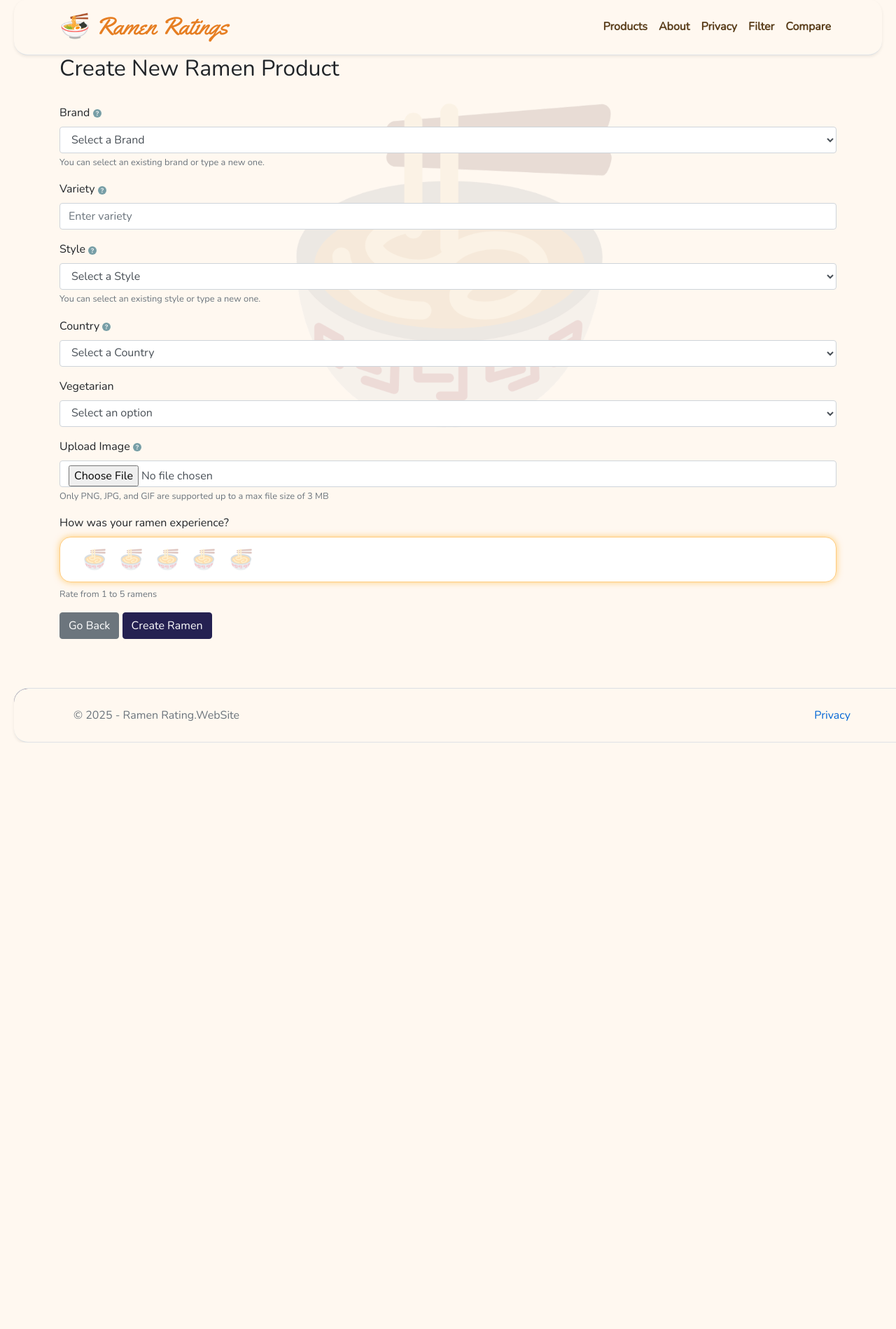
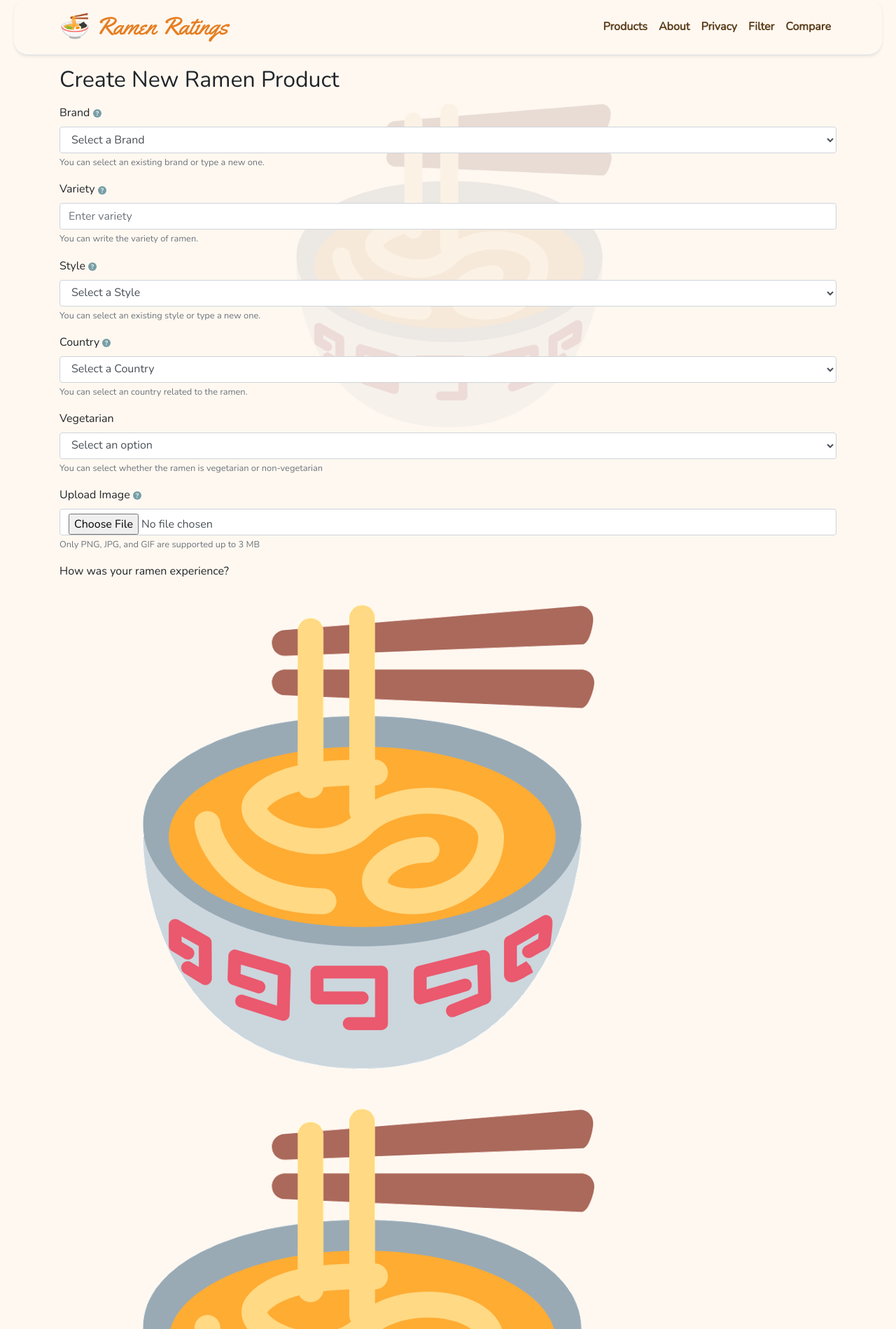
Before and after one commit to Tejalpatel2099/TheDarkKnights, an ASP.NET Core app: page /Product/Create in a window 1280 px wide. Shown: the part 21-1920 px from the top of the page at 70% size. Before the commit the page ends 1082 px from the top, so only its background shows below. Run offline with ASP.NET Core 8, Linux system fonts and the light colour scheme; some libraries are stand-ins or nearby versions.

Commit message:
Improved UI of Create.cshtml

```diff
--- a/src/Pages/Product/Create.cshtml
+++ b/src/Pages/Product/Create.cshtml
@@ -4,19 +4,20 @@
     ViewData["Title"] = "Create New Ramen";
 }
 
-<h2>Create New Ramen Product</h2>
+<h2 class="create-heading my-3">Create New Ramen Product</h2>
 
 <div class="row my-3">
     <div class="col-md-12">
-        <form method="post" enctype="multipart/form-data">
+        <form method="post" enctype="multipart/form-data" class="create-form-wrapper">
             @Html.ValidationSummary(true, "", new { @class = "text-danger" })
+
             <!-- Select from list of existing brands, with option to enter a new Brand -->
-    <div class="form-group my-3">
-        <label for="Brand">Brand
-            <!-- Brand tooltip -->
+            <div class="form-group create-form-group">
+                <label for="Brand">
+                    Brand
                     @await Html.PartialAsync("_InfoTooltip", "The company or manufacturer that created the ramen.")
                 </label>
-        <select class="form-control" id="Brand" name="Brand" required>
+                <select class="form-control create-input" id="Brand" name="Brand" required>
                     <option value="">Select a Brand</option>
                     @foreach (var brand in Model.ExistingBrands.Distinct())
                     {
@@ -25,31 +26,32 @@
                     <option value="Other">Other</option>
                 </select>
                 <small class="form-text text-muted">You can select an existing brand or type a new one.</small>
-        <!-- If Other is selected, enter a new brand -->
-        <div class="form-group" id="newBrandGroup" style="display:none;">
+
+                <div class="form-group create-form-group" id="newBrandGroup" style="display:none;">
                     <label for="NewBrand">Other Brand</label>
-            <input type="text" class="form-control" id="NewBrand" name="NewBrand" placeholder="Enter a new brand" />
+                    <input type="text" class="form-control create-input" id="NewBrand" name="NewBrand" placeholder="Enter a new brand" />
                 </div>
                 <div id="brand-error" class="text-danger mt-1" style="display: none;"></div>
             </div>
 
             <!-- Input Variety -->
-    <div class="form-group">
-        <label for="Variety">Variety
-            <!-- Variety tooltip -->
+            <div class="form-group create-form-group">
+                <label for="Variety">
+                    Variety
                     @await Html.PartialAsync("_InfoTooltip", "The specific flavor, type, or version of ramen product.")
                 </label>
-        <input asp-for="Variety" class="form-control" placeholder="Enter variety" />
+                <input asp-for="Variety" class="form-control create-input" placeholder="Enter variety" />
+                <small class="form-text text-muted">You can write the variety of ramen.</small>
                 <span asp-validation-for="Variety" class="text-danger"></span>
             </div>
 
-    <!-- Select from list of existing styles, with option to enter new style -->
-    <div class="form-group">
-        <label for="Style">Style
-            <!-- Style tooltip -->
+            <!-- Select from list of existing styles -->
+            <div class="form-group create-form-group">
+                <label for="Style">
+                    Style
                     @await Html.PartialAsync("_InfoTooltip", "The form or packaging of the ramen.")
                 </label>
-        <select class="form-control" id="Style" name="Style" required>
+                <select class="form-control create-input" id="Style" name="Style" required>
                     <option value="">Select a Style</option>
                     @foreach (var style in Model.ExistingStyles.Distinct())
                     {
@@ -58,279 +60,91 @@
                     <option value="Other">Other</option>
                 </select>
                 <small class="form-text text-muted">You can select an existing style or type a new one.</small>
-        <!-- If Other is selected, enter a new style -->
-        <div class="form-group" id="newStyleGroup" style="display:none;">
+                <div class="form-group create-form-group" id="newStyleGroup" style="display:none;">
                     <label for="NewStyle">Other Style</label>
-            <input type="text" class="form-control" id="NewStyle" name="NewStyle" placeholder="Enter a new style" />
+                    <input type="text" class="form-control create-input" id="NewStyle" name="NewStyle" placeholder="Enter a new style" />
                 </div>
                 <div id="style-error" class="text-danger mt-1" style="display: none;"></div>
             </div>
 
-    <!-- Select from list of Countries -->
-    <div class="form-group">
-        <label for="Country">Country
-            <!-- Country tooltip -->
+            <!-- Country Selection -->
+            <div class="form-group create-form-group">
+                <label for="Country">
+                    Country
                     @await Html.PartialAsync("_InfoTooltip", "The country where the ramen was sold.")
                 </label>
-        <select class="form-control" id="Country" name="Country" required>
-            <option value="">Select a Country </option>
+                <select class="form-control create-input" id="Country" name="Country" required>
+                    <option value="">Select a Country</option>
                     @foreach (var country in Model.Countries.Distinct())
                     {
                         <option value="@country">@country</option>
                     }
                 </select>
+                <small class="form-text text-muted">You can select an country related to the ramen.</small>
                 <span asp-validation-for="Country" class="text-danger"></span>
             </div>
 
-    <!-- Select Vegetarian Option -->
-    <div class="form-group">
+            <!-- Vegetarian Option -->
+            <div class="form-group create-form-group">
                 <label for="Vegetarian">Vegetarian</label>
-        <select class="form-control" id="Vegetarian" name="NewProduct.Vegetarian" required>
+                <select class="form-control create-input" id="Vegetarian" name="NewProduct.Vegetarian" required>
                     <option value="">Select an option</option>
                     @foreach (var option in Model.VegetarianOptions)
                     {
                         <option value="@option">@option</option>
                     }
                 </select>
+                <small class="form-text text-muted">You can select whether the ramen is vegetarian or non-vegetarian</small>
                 <span asp-validation-for="NewProduct.Vegetarian" class="text-danger"></span>
             </div>
 
-
-    <!-- Upload an image -->
-    <div class="form-group">
-        <label for="Image">Upload Image
-            <!-- Image tooltip -->
+            <!-- Upload Image -->
+            <div class="form-group create-form-group">
+                <label for="Image">
+                    Upload Image
                     @await Html.PartialAsync("_InfoTooltip", "A photo of the ramen packaging.")
                 </label>
-        <input type="file" class="form-control" id="Image" name="Image" accept="image/*" required>
+                <input type="file" class="form-control create-input" id="Image" name="Image" accept="image/*" required>
                 <div id="image-error" class="text-danger mt-1" style="display: none;"></div>
-        <small class="form-text text-muted mt-1">Only PNG, JPG, and GIF are supported up to a max file size of 3 MB</small>
+                <small class="form-text text-muted mt-1">Only PNG, JPG, and GIF are supported up to 3 MB</small>
             </div>
 
-
-    <!-- Input a rating using image of ramen -->
-    <div class="form-group">
+            <!-- Rating Input -->
+            <div class="form-group create-form-group">
                 <label for="ramen-rating">How was your ramen experience?</label>
-
-        <div class="ramen-rating-box d-flex align-items-center">
+                <div class="create-rating-box d-flex align-items-center">
                     <div id="ramen-rating">
                         @for (int i = 1; i <= 5; i++)
                         {
                             <img src="/images/ramenpic.png"
-                         class="ramen-icon"
+                                 class="create-ramen-icon"
                                  data-value="@i"
                                  onclick="setRating(@i)"
                                  onmouseover="highlightRamen(@i)"
                                  onmouseout="resetRamen()" />
                         }
                     </div>
-            <div id="reaction-text" class="text-muted rating-reaction ml-3"></div>
+                    <div id="reaction-text" class="text-muted create-rating-reaction ml-3"></div>
                 </div>
-
                 <small class="form-text text-muted mt-2">Rate from 1 to 5 ramens</small>
-
                 <input type="hidden" name="Rating" id="Rating" value="0" required />
             </div>
 
-    <!-- Go Back Button -->
-    <button type="button" class="btn btn-secondary" onclick="goBack()">Go Back</button>
-    <!-- Save/submit the new product -->
-    <button type="submit" class="btn btn-primary">Create Ramen</button>
+            <!-- Buttons -->
+            <button type="button" class="btn btn-secondary create-btn" onclick="goBack()">Go Back</button>
+            <button type="submit" class="btn btn-primary create-btn">Create Ramen</button>
             <div class="mb-5"></div>
-
         </form>
     </div>
 </div>
 
-
-<!-- Script for showing or hiding the input fields for new brand or new style -->
 @section Scripts
 {
+    <!-- Script to go back on the last page -->
     <script>
         function goBack() {
             window.history.back();
         }
     </script>
-
     <partial name="_ValidationScriptsPartial" />
-    <script>
-        // Show Brand error message and style error message
-        window.onload = function ()
-        {
 }
-        // Script for showing a new Brand text field when 'Other' is selected
-        document.getElementById('Brand').addEventListener('change', function ()
-        {
-            var newBrandGroup = document.getElementById('newBrandGroup');
-            var errorDiv = document.getElementById("brand-error");
-            if(this.value === "Other")
-            {
-                newBrandGroup.style.display = "block";
-                errorDiv.style.display = "none";
-            }
-            if((this.value == "Other") == false)
-            {
-                newBrandGroup.style.display = "none";
-            }
-        });
-        // Script for showing a new Style text field when 'Other' is selected
-        document.getElementById('Style').addEventListener('change', function ()
-        {
-            var newStyleGroup = document.getElementById('newStyleGroup');
-            var errorDiv = document.getElementById("style-error");
-            if(this.value === "Other")
-            {
-                newStyleGroup.style.display = "block";
-                errorDiv.style.display = "none";
-            }
-            if((this.value == "Other") == false)
-            {
-                newStyleGroup.style.display = "none";
-            }
-        });
-
-
-        document.querySelector("form").addEventListener("submit", function (e)
-        {
-            const brandSelect = document.getElementById("Brand");
-            const styleSelect = document.getElementById("Style");
-            const newBrandInput = document.getElementById("NewBrand");
-            const newStyleInput = document.getElementById("NewStyle");
-            const varietyInput = document.getElementById("Variety");
-            const imageInput = document.getElementById("Image");
-
-            const brandErrorDiv = document.getElementById("brand-error");
-            const styleErrorDiv = document.getElementById("style-error");
-            const imageErrorDiv = document.getElementById("image-error");
-
-            const maxLen = 20;
-            let isValid = true;
-
-            // Reset error messages
-            brandErrorDiv.style.display = "none";
-            styleErrorDiv.style.display = "none";
-            imageErrorDiv.style.display = "none";
-
-            // Lowercase existing entries
-            const existingBrands = [ @foreach (var brand in Model.ExistingBrands.Distinct())
-            {
-                @: "@brand".toLowerCase(),
-            }];
-
-            const existingStyles = [ @foreach (var style in Model.ExistingStyles.Distinct())
-            {
-                @: "@style".toLowerCase(),
-            }];
-
-            // Validate Other Brand
-            if (brandSelect.value === "Other")
-            {
-                const brandVal = newBrandInput.value.trim();
-                if (brandVal.length > maxLen)
-                {
-                    brandErrorDiv.innerText = "Other Brand must be 20 characters or fewer.";
-                    brandErrorDiv.style.display = "block";
-                    isValid = false;
-                } else if (existingBrands.includes(brandVal.toLowerCase()))
-                {
-                    brandErrorDiv.innerText = "This brand already exists. Please select it from the dropdown.";
-                    brandErrorDiv.style.display = "block";
-                    isValid = false;
-                }
-            }
-
-            // Validate Variety
-            const varietyVal = varietyInput.value.trim();
-            if (varietyVal.length > maxLen)
-            {
-                const varietyError = document.querySelector("span[data-valmsg-for='Variety']");
-                if (varietyError)
-                {
-                    varietyError.innerText = "Variety must be 20 characters or fewer.";
-                }
-                isValid = false;
-            }
-
-            //  Validate Other Style
-            if (styleSelect.value === "Other")
-            {
-                const styleVal = newStyleInput.value.trim();
-                if (styleVal.length > maxLen)
-                {
-                    styleErrorDiv.innerText = "Other Style must be 20 characters or fewer.";
-                    styleErrorDiv.style.display = "block";
-                    isValid = false;
-                } else if (existingStyles.includes(styleVal.toLowerCase())) {
-                    styleErrorDiv.innerText = "This style already exists. Please select it from the dropdown.";
-                    styleErrorDiv.style.display = "block";
-                    isValid = false;
-                }
-            }
-
-            // Prevent submission if anything failed
-            if (!isValid)
-            {
-                e.preventDefault();
-            }
-        });
-
-
-        // Scipt for file upload to only allow certain file types and sizes
-        document.getElementById('Image').addEventListener('change', function ()
-        {
-            const fileInput = this;
-            const errorDiv = document.getElementById('image-error');
-            const file = fileInput.files[0];
-            const maxSize = 3 * 1024 * 1024; // 3 MB max file size
-            const allowedTypes = ['image/jpeg', 'image/png', 'image/jpg', 'image/gif'];
-
-            // Reset error message
-            errorDiv.style.display = 'none';
-            errorDiv.textContent = '';
-            fileInput.classList.remove('is-invalid');
-
-            // checks that it is a file and if the file is not supported, then print message
-            if (file && ((allowedTypes.includes(file.type) == false) || file.size > maxSize))
-            {
-                errorDiv.textContent = 'Sorry, this file is not supported.';
-                errorDiv.style.display = 'block';
-                fileInput.classList.add('is-invalid');
-                fileInput.value = '';
-            }
-        });
-
-        // Script for Rating field using ramen image
-        let selectedRating = 0; // start with a 0 rating
-        const reactions = ["Eww 😖", "Meh 😐", "It's Okay 🙂", "Pretty Good 😋", "Ramentastic! 🤩"];
-
-        // Controls pop ups for highlighting ramen and toggling ramen
-        function highlightRamen(rating)
-        {
-            let icons = document.querySelectorAll('#ramen-rating img');
-            icons.forEach((icon, index) =>
-            {
-                icon.classList.toggle('active', index < rating);
-            });
-
-            document.getElementById("reaction-text").innerText = reactions[rating - 1];
-        }
-
-        // Ratings are reset when no longer hovered over
-        function resetRamen()
-        {
-            highlightRamen(selectedRating || 0);
-            if (selectedRating === 0) {
-                document.getElementById("reaction-text").innerText = "";
-            }
-        }
-
-        // Sets the rating when clicked
-        function setRating(rating)
-        {
-            selectedRating = rating;
-            document.getElementById("Rating").value = rating;
-            highlightRamen(rating);
-        }
-
-    </script>
-}
```
Lines whose indentation alone changed are shown as unchanged.
